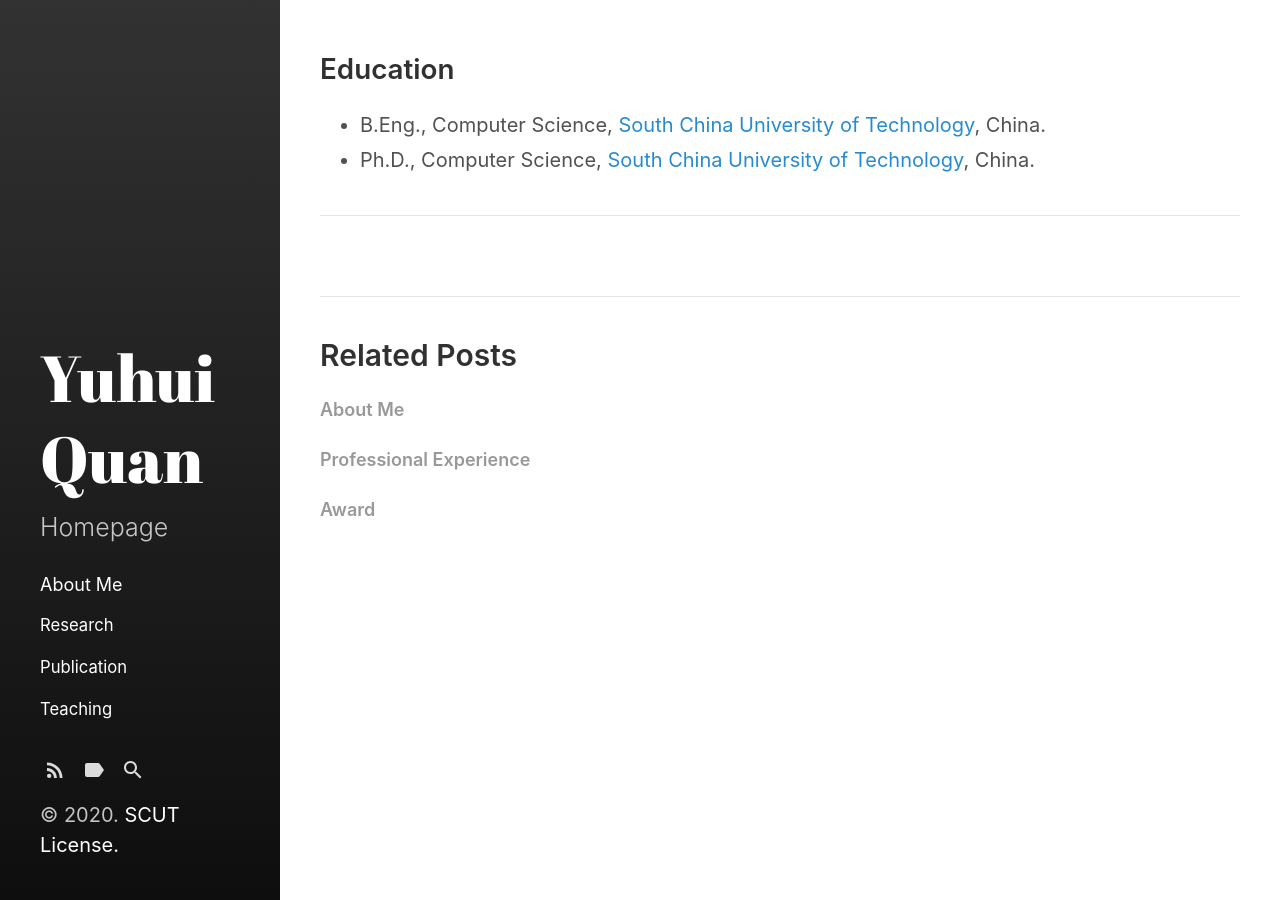
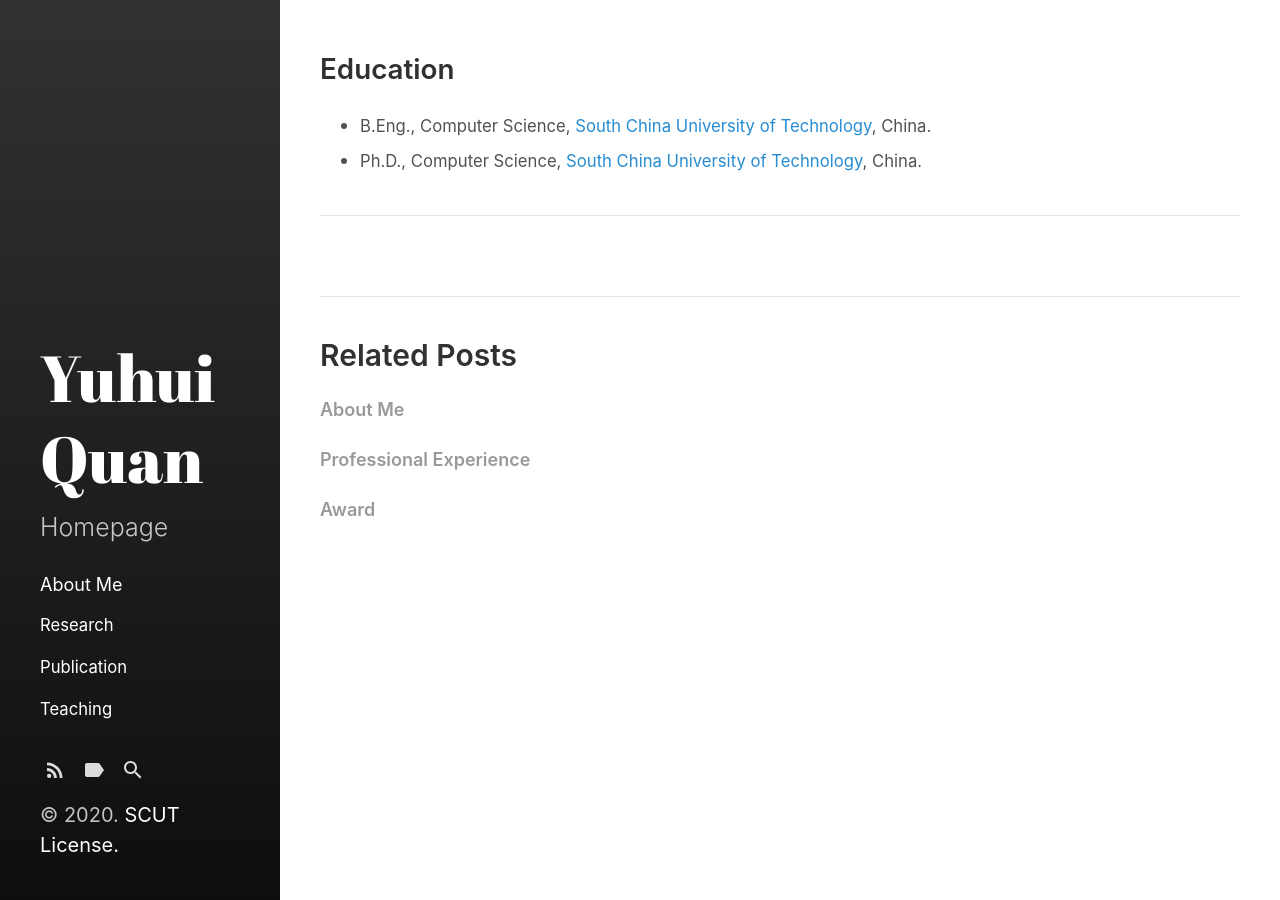
Before and after one commit to Dofboom/Dofboom.github.io, a Jekyll site: the page built from _posts/2020-5-30-education.md, in a window 1280 px wide. Built offline with Jekyll 4.4.1, drawn with Linux system fonts in a browser that asks for light colours.

Commit message:
Update 2020-5-30-education.md

```diff
--- a/_posts/2020-5-30-education.md
+++ b/_posts/2020-5-30-education.md
@@ -3,6 +3,6 @@ layout: post
 title: <small><small>Education</small></small>
 ---
 <ul>
-<li><span style="font-size: 100%;">B.Eng., Computer Science, <a href="http://www.scut.edu.cn/cs">South China University of Technology</a>, China.</span></li>
-<li><span style="font-size: 100%;">Ph.D., Computer Science, <a href="http://ww1.math.nus.edu.sg/">South China University of Technology</a>, China.</span></li>
+<li><span style="font-size: 100%;"><small>B.Eng., Computer Science, <a href="http://www.scut.edu.cn/cs">South China University of Technology</a>, China.</small></span></li>
+<li><span style="font-size: 100%;"><small>Ph.D., Computer Science, <a href="http://ww1.math.nus.edu.sg/">South China University of Technology</a>, China.</small></span></li>
 </ul>
```
